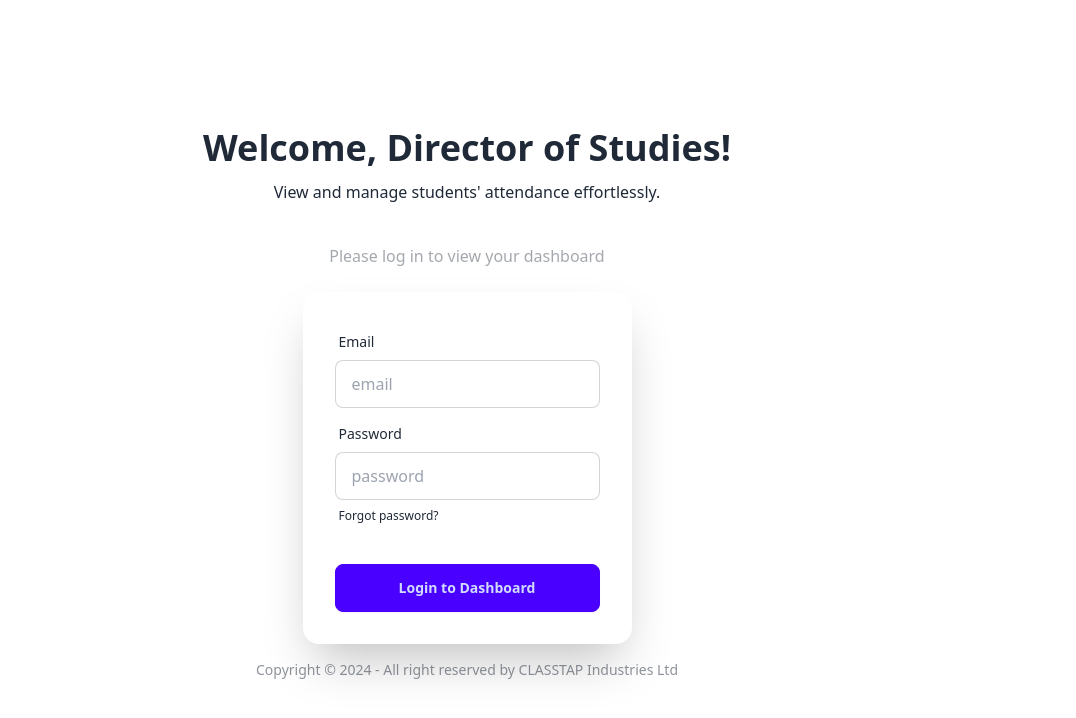
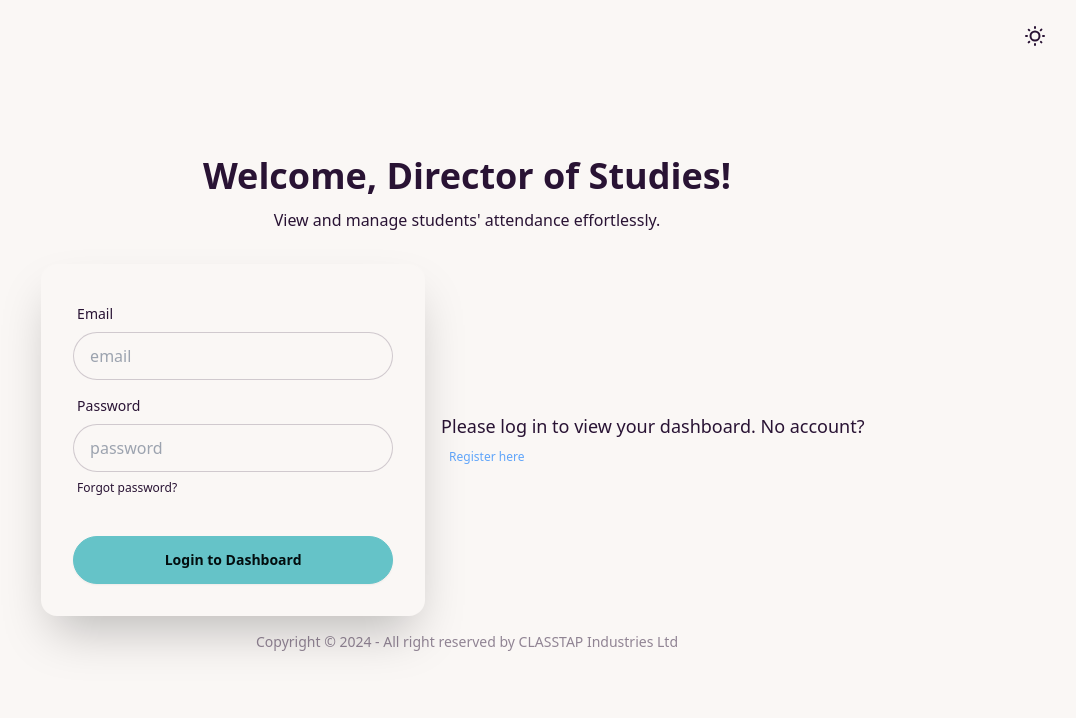
Before and after one commit to Iyabivuz-e/ClassTap, a Next.js app: page / in a window 1280 px wide. Shown: the top 718 px of the page, without its empty margins (173-1249 px from the left). Built offline with nearby package versions, Linux system fonts and the light colour scheme.

Commit message:
modified login  component and added theme component to the home pagge

```diff
--- a/src/app/components/home/authentication/Login.tsx
+++ b/src/app/components/home/authentication/Login.tsx
@@ -1,28 +1,40 @@
 "use client";
 
-import React from "react";
+import React, { useState } from "react";
 import { useRouter } from "next/navigation";
+import Link from "next/link";
 
 const Login = () => {
   const router = useRouter();
+  const [loading, setLoading] = useState(false);
 
-  const handleLogin = (e: React.FormEvent<HTMLFormElement>) => {
+  const handleLogin = async (e: React.FormEvent<HTMLFormElement>) => {
     e.preventDefault();
-    router.push("/director-of-study/dashboard");
+    setLoading(true);
+
+    setTimeout(() => {
+      router.push("/director-of-study/dashboard");
+      setLoading(false);
+    }, 2000);
   };
 
   return (
-    <div className="w-full hero justify-center ">
-      <div className="w-full hero-content flex-col">
+    <div className="w-full hero justify-center">
+      <div className="w-full hero-content flex-row-reverse max-sm:flex-col">
         <div className="text-center lg:text-left">
-          <p className="py-2 opacity-40">
-            Please log in to view your dashboard
+          <p className="py-6 text-lg">
+            Please log in to view your dashboard. No account?
+            <Link
+              href="#"
+              className="label-text-alt link link-hover ml-2 text-blue-400"
+            >
+              Register here
+            </Link>
           </p>
         </div>
         <div className="card bg-base-100 w-full max-w-sm shrink-0 shadow-2xl">
           <form onSubmit={handleLogin} className="card-body">
-            {" "}
-            {/* Correctly pass the function */}
+            {/* Email Input */}
             <div className="form-control">
               <label className="label">
                 <span className="label-text">Email</span>
@@ -34,6 +46,7 @@ const Login = () => {
                 required
               />
             </div>
+            {/* Password Input */}
             <div className="form-control">
               <label className="label">
                 <span className="label-text">Password</span>
@@ -45,20 +58,47 @@ const Login = () => {
                 required
               />
               <label className="label">
-                <a href="#" className="label-text-alt link link-hover">
+                <Link href="#" className="label-text-alt link link-hover">
                   Forgot password?
-                </a>
+                </Link>
               </label>
             </div>
+            {/* Submit Button with Spinner */}
             <div className="form-control mt-6">
-              <button type="submit" className="btn btn-primary">
-                Login to Dashboard
+              <button
+                type="submit"
+                className="btn btn-primary flex items-center justify-center"
+                disabled={loading} // Disable button when loading
+              >
+                {loading ? (
+                  <svg
+                    className="animate-spin h-5 w-5 text-white"
+                    xmlns="http://www.w3.org/2000/svg"
+                    fill="none"
+                    viewBox="0 0 24 24"
+                  >
+                    <circle
+                      className="opacity-25"
+                      cx="12"
+                      cy="12"
+                      r="10"
+                      stroke="currentColor"
+                      strokeWidth="4"
+                    ></circle>
+                    <path
+                      className="opacity-75"
+                      fill="currentColor"
+                      d="M4 12a8 8 0 018-8v4a4 4 0 000 8v4a8 8 0 01-8-8z"
+                    ></path>
+                  </svg>
+                ) : (
+                  "Login to Dashboard"
+                )}
               </button>
             </div>
           </form>
         </div>
       </div>
-
     </div>
   );
 };
--- a/src/app/page.tsx
+++ b/src/app/page.tsx
@@ -1,14 +1,18 @@
-"use client"
+"use client";
 import Home from "./components/home/Home";
+import Theme from "./helpers/Themes";
 
 export default function HomePage() {
   return (
     <div className="bg-base-100 min-h-screen flex flex-col items-center justify-center">
+      <div className="absolute top-3 right-12">
+        <Theme />
+      </div>
       <Home />
       <aside className="opacity-50 my-2 text-sm px-2 text-center">
         <p>
-          Copyright © {new Date().getFullYear()} - All right reserved by CLASSTAP
-          Industries Ltd
+          Copyright © {new Date().getFullYear()} - All right reserved by
+          CLASSTAP Industries Ltd
         </p>
       </aside>
     </div>
```
